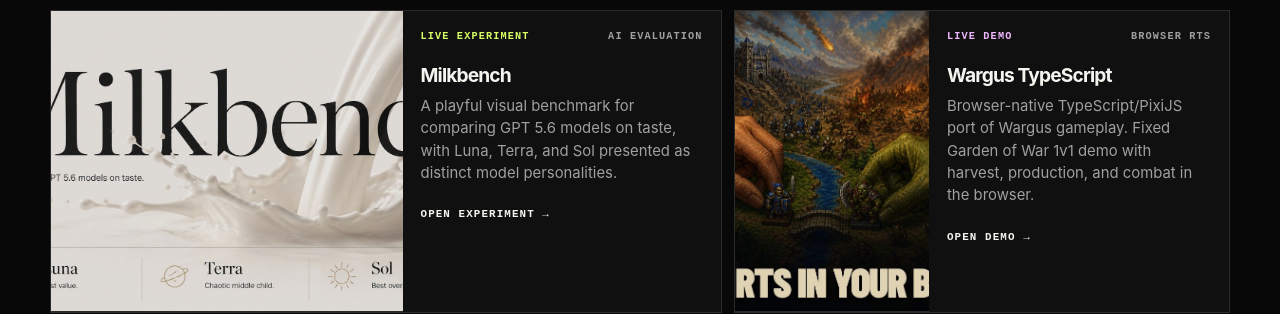
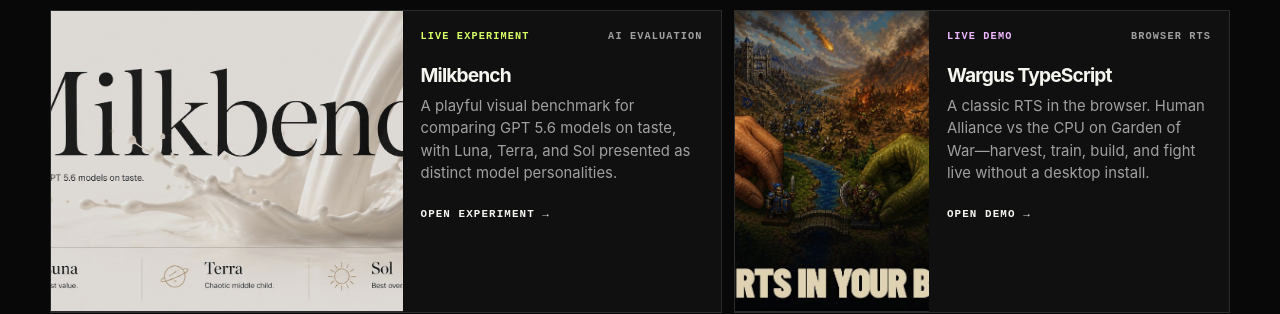
Before and after one commit to MayberryDT/apps-portfolio, a plain HTML site: page index.html in a window 1280 px wide. Shown: the part 1824-2138 px from the top of the page. Drawn offline with Linux system fonts and the light colour scheme.

Commit message:
copy: sharpen Wargus TypeScript portfolio blurb
Match the card summary to the marketing still and playable demo pitch.

```diff
--- a/index.html
+++ b/index.html
@@ -900,7 +900,7 @@
                         </div>
                         <div>
                             <h3>Wargus TypeScript</h3>
-                            <p>Browser-native TypeScript/PixiJS port of Wargus gameplay. Fixed Garden of War 1v1 demo with harvest, production, and combat in the browser.</p>
+                            <p>A classic RTS in the browser. Human Alliance vs the CPU on Garden of War—harvest, train, build, and fight live without a desktop install.</p>
                         </div>
                         <span class="open">Open demo →</span>
                     </div>
```
Also changed, not shown: public/index.html (+1 -1 lines).
